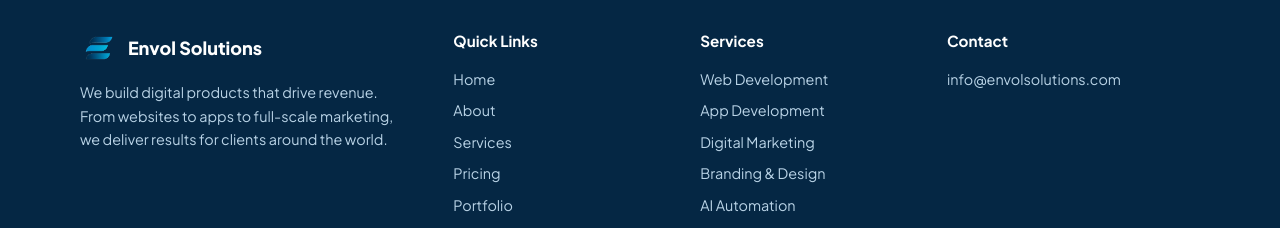
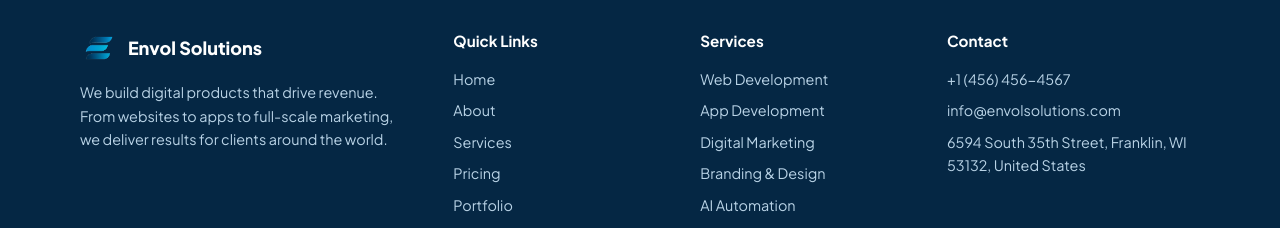
Before and after one commit to abdulhaleem4722/envol-solutions, a React (Vite) app: page /pricing in a window 1280 px wide. Shown: the part 3218-3446 px from the top of the page. Built offline with nearby package versions, Linux system fonts and the light colour scheme; no server answers; a web font is replaced by a local one.

Commit message:
Fotter setting

```diff
--- a/src/components/Footer.jsx
+++ b/src/components/Footer.jsx
@@ -49,10 +49,16 @@ export default function Footer() {
           <h4 className="mb-3.5 text-[0.95rem] font-bold text-white">Contact</h4>
         <ul>
   <li className="mb-2 text-[0.9rem]">
+    <a href={`tel:${brand.phone.replace(/[^+\d]/g, "")}`} className="hover:text-aqua">
+      {brand.phone}
+    </a>
+  </li>
+  <li className="mb-2 text-[0.9rem]">
     <a href={`mailto:${brand.email}`} className="hover:text-aqua">
       {brand.email}
     </a>
   </li>
+  <li className="mb-2 text-[0.9rem] leading-relaxed">{brand.address}</li>
 </ul>
         </Reveal>
       </div>
```
Lines whose indentation alone changed are shown as unchanged.
